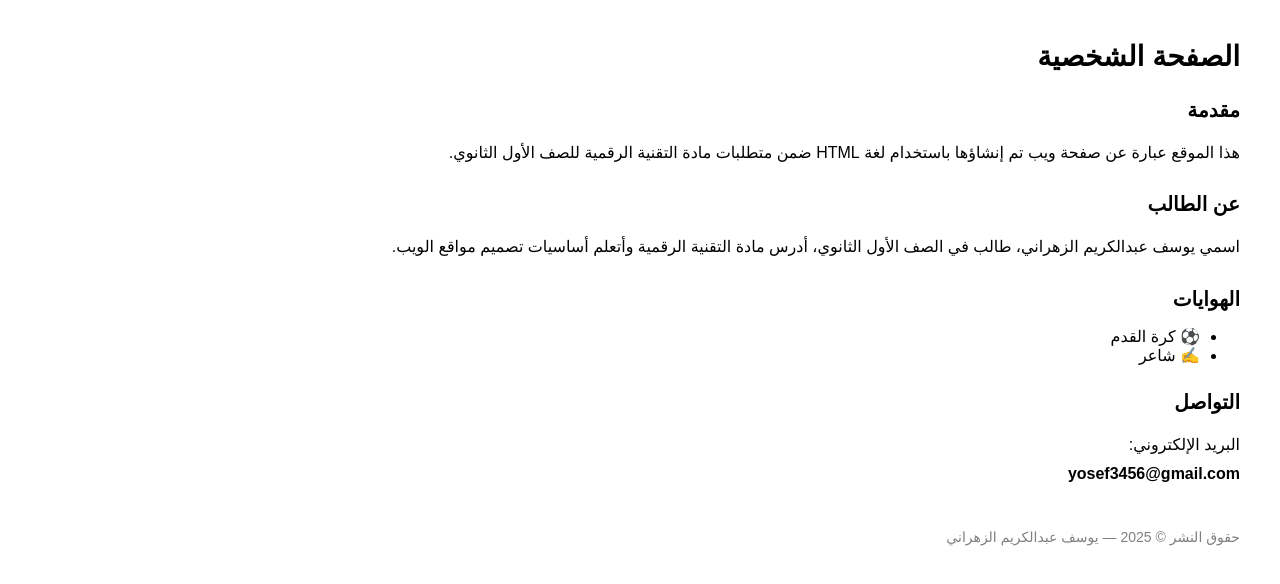
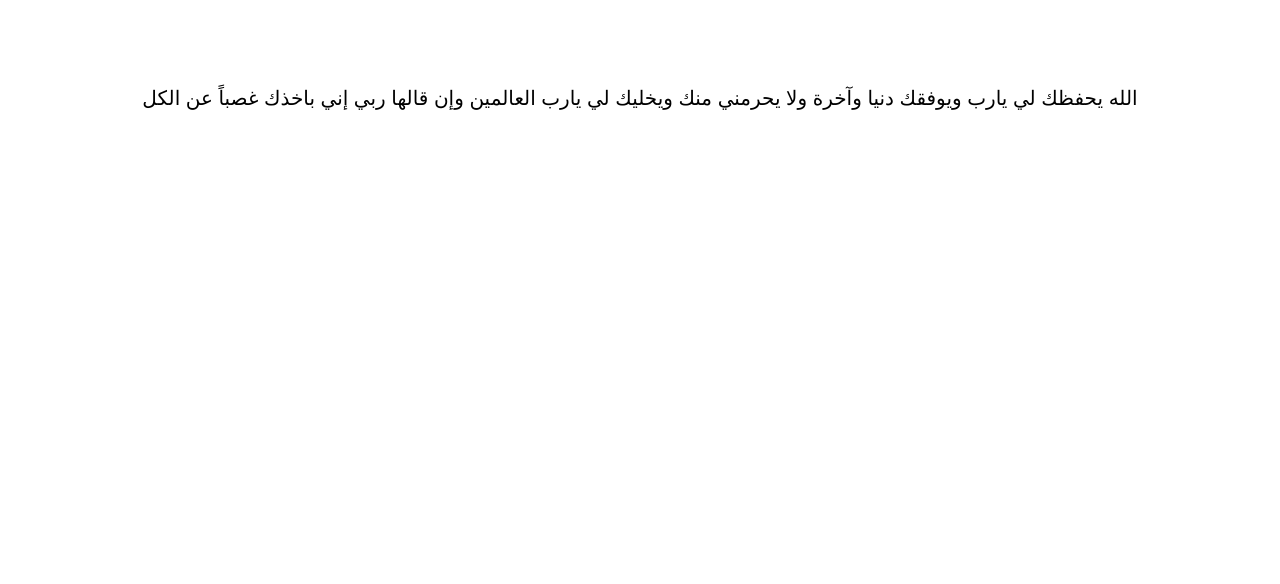
Before and after one commit to Civx3/my-page, a plain HTML site: page index.html in a window 1280 px wide. Drawn offline with Linux system fonts and the light colour scheme.

Commit message:
Update index.html

```diff
--- a/index.html
+++ b/index.html
@@ -1,65 +1,16 @@
 <!DOCTYPE html>
 <html lang="ar">
 <head>
-    <meta charset="UTF-8">
-    <title>الصفحة الشخصية</title>
-    <style>
-        body {
-            font-family: Arial, sans-serif;
-            direction: rtl;
-            text-align: right;
-            margin: 40px;
-        }
-        h1 {
-            font-size: 28px;
-            font-weight: bold;
-        }
-        h2 {
-            margin-top: 25px;
-            font-size: 20px;
-        }
-        p {
-            line-height: 1.8;
-        }
-        footer {
-            margin-top: 40px;
-            color: gray;
-            font-size: 14px;
-        }
-    </style>
+  <meta charset="UTF-8">
+  <title>دعاء</title>
 </head>
+<body style="font-family: Arial; direction: rtl; text-align: center; padding: 50px;">
 
-<body>
-
-<h1>الصفحة الشخصية</h1>
-
-<h2>مقدمة</h2>
-<p>
-هذا الموقع عبارة عن صفحة ويب تم إنشاؤها باستخدام لغة HTML ضمن متطلبات مادة التقنية الرقمية
-للصف الأول الثانوي.
-</p>
-
-<h2>عن الطالب</h2>
-<p>
-اسمي يوسف عبدالكريم الزهراني، طالب في الصف الأول الثانوي، أدرس مادة التقنية الرقمية وأتعلم أساسيات
-تصميم مواقع الويب.
-</p>
-
-<h2>الهوايات</h2>
-<ul>
-    <li>⚽ كرة القدم</li>
-    <li>✍️ شاعر</li>
-</ul>
-
-<h2>التواصل</h2>
-<p>
-البريد الإلكتروني:<br>
-<strong>yosef3456@gmail.com</strong>
-</p>
-
-<footer>
-حقوق النشر © 2025 — يوسف عبدالكريم الزهراني
-</footer>
+  <p style="font-size: 20px; line-height: 2;">
+    الله يحفظك لي يارب ويوفقك دنيا وآخرة
+    ولا يحرمني منك ويخليك لي يارب العالمين
+    وإن قالها ربي إني باخذك غصباً عن الكل
+  </p>
 
 </body>
 </html>
```
